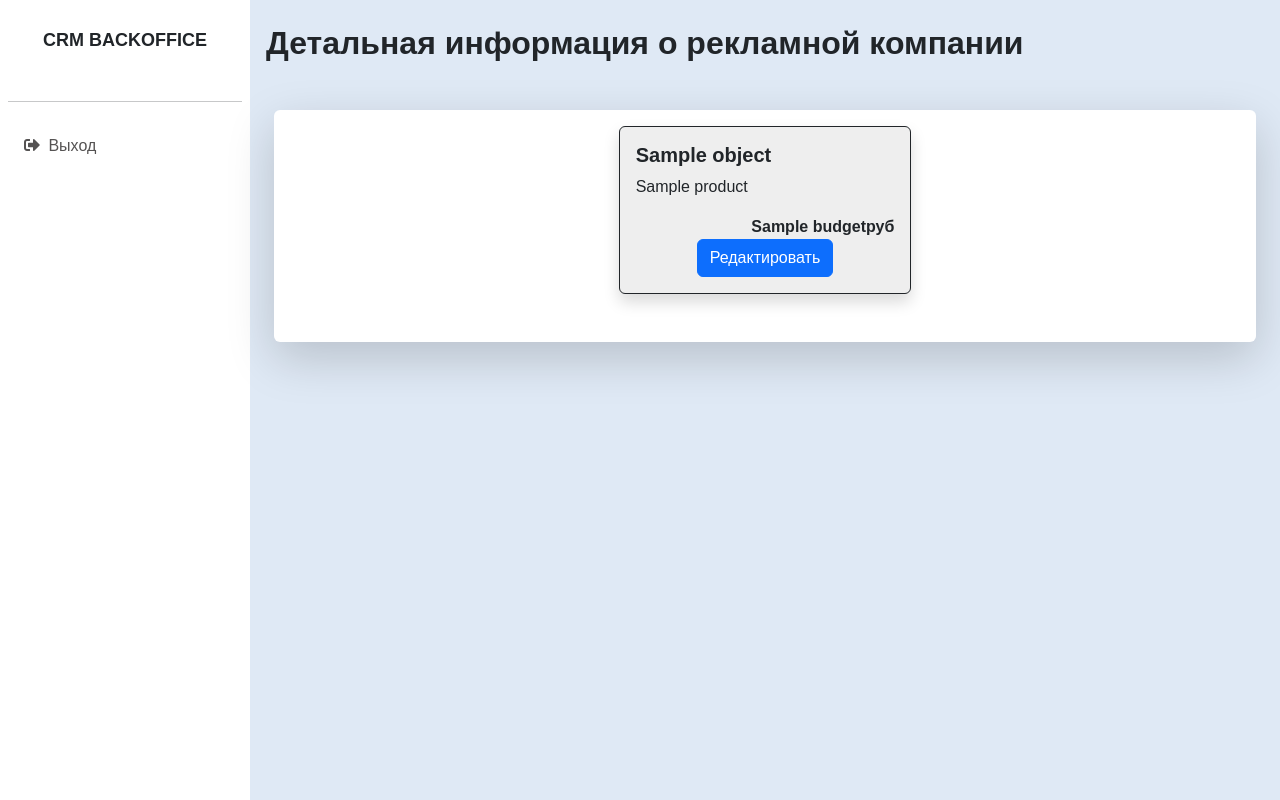
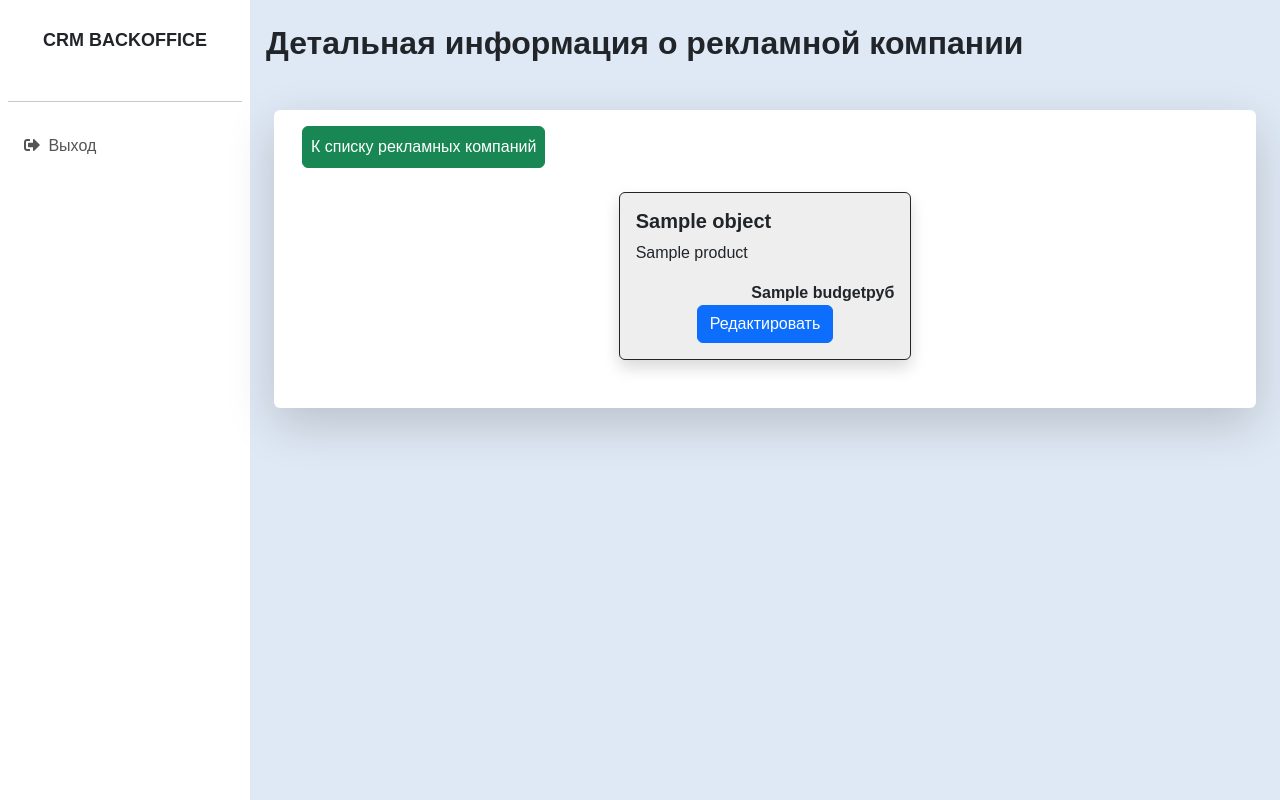
Before and after one commit to Nicksok2413/CRM, a Django app: template templates/ads/ads-detail.html in a window 1280 px wide. Run offline with Django 5.2, Linux system fonts and the light colour scheme; the template is opened without the code that fills it: most values are stand-ins (such as "Sample title", 1, 10 or a date in 2020).

Commit message:
update templates

```diff
--- a/templates/_base.html
+++ b/templates/_base.html
@@ -27,7 +27,7 @@
                 <span><i class="fas fa-microchip"></i></span><span class="ml-1"> Услуги</span>
             </a></li>
             {% endif %}
-            {% if perms.advertisements.view_advertisement %}
+            {% if perms.advertisements.view_adcampaign %}
             <li><a href="/ads/" class="bar-item text-decoration-none px-3 py-3 d-block">
                 <span><i class="fas fa-ad"></i></span><span class="ml-1"> Рекламные компании</span>
             </a></li>
--- a/templates/ads/ads-create.html
+++ b/templates/ads/ads-create.html
@@ -5,7 +5,7 @@
 <div class="row bg-white px-3 py-3 mx-2 my-5 rounded pb-5 shadow-lg">
     <div class="col"></div>
     <div class="col">
-        <form method="POST" action="/ads/new/">
+        <form method="POST" action="{% url 'ads:create' %}">
             {% csrf_token %}
             {{ form.as_p }}
             <button type="submit" class="btn btn-primary">Создать</button>
--- a/templates/ads/ads-delete.html
+++ b/templates/ads/ads-delete.html
@@ -6,7 +6,7 @@
     <div class="col"></div>
     <div class="col">
         <p>Вы уверены что хотите удалить "{{ object.name }}"?</p>
-        <form method="POST" action="/ads/{{ object.pk }}/delete/">
+        <form method="POST" action="{% url 'ads:delete' object.pk %}>
             {% csrf_token %}
             {{ form.as_p }}
             <button type="submit" class="btn btn-danger">Удалить</button>
--- a/templates/ads/ads-detail.html
+++ b/templates/ads/ads-detail.html
@@ -3,6 +3,9 @@
 {% block content %}
 <h2 class="fw-bold">Детальная информация о рекламной компании</h2>
 <div class="row bg-white px-3 py-3 mx-2 my-5 rounded pb-5 shadow-lg">
+    <div class="hstack gap-3 pb-4">
+        <a href="{% url 'ads:list' %}" class="btn btn-success p-2">К списку рекламных компаний</a>
+    </div>
     <div class="col"></div>
     <div class="col">
         <div class="card border-dark shadow" style="background: #eee">
@@ -11,7 +14,7 @@
                 <p class="card-text">{{ object.product.name }}</p>
                 <div class="d-flex justify-content-end fw-bold">{{ object.budget }}руб</div>
                 <div class="d-flex justify-content-center fw-bold">
-                    <a href="/ads/{{ object.pk }}/edit" class="btn btn-primary">Редактировать</a>
+                    <a href="{% url 'ads:edit' object.pk %}" class="btn btn-primary">Редактировать</a>
                 </div>
             </div>
         </div>
--- a/templates/ads/ads-edit.html
+++ b/templates/ads/ads-edit.html
@@ -5,7 +5,7 @@
 <div class="row bg-white px-3 py-3 mx-2 my-5 rounded pb-5 shadow-lg">
     <div class="col"></div>
     <div class="col">
-        <form method="POST" action="/ads/{{ object.pk }}/edit/">
+        <form method="POST" action="{% url 'ads:edit' object.pk %}">
             {% csrf_token %}
             {{ form.as_p }}
             <button type="submit" class="btn btn-primary">Применить</button>
--- a/templates/ads/ads-list.html
+++ b/templates/ads/ads-list.html
@@ -4,15 +4,15 @@
 <h2 class="fw-bold">Рекламные компании</h2>
 <div class="row bg-white px-3 py-3 mx-2 my-5 rounded pb-5 shadow-lg">
     <div class="hstack gap-3 pb-4">
-        <a href="/ads/new" class="btn btn-success p-2">Создать</a>
+        <a href="{% url 'ads:create' %}" class="btn btn-success p-2">Создать</a>
         <a href="/ads/statistic" class="btn btn-primary p-2">Статистика</a>
     </div>
     <div class="col">
         <ul class="list-group">
             {% for ad in ads %}
             <li class="list-group-item list-group-item-light d-flex justify-content-between">
-                <a href="/ads/{{ ad.pk }}" class="text-decoration-none link-dark">{{ ad.name }}</a>
-                <a href="/ads/{{ ad.pk }}/delete" class="btn btn-danger">Удалить</a>
+                <a href="{% url 'ads:detail' ad.pk %}" class="text-decoration-none link-dark">{{ ad.name }}</a>
+                <a href="{% url 'ads:delete' ad.pk %}" class="btn btn-danger">Удалить</a>
             </li>
             {% endfor %}
         </ul>
--- a/templates/ads/ads-statistic.html
+++ b/templates/ads/ads-statistic.html
@@ -7,7 +7,7 @@
         <ul class="list-group">
             {% for ad in ads %}
             <li class="list-group-item list-group-item-light d-flex justify-content-between">
-                <a href="/ads/{{ ad.pk }}" class="text-decoration-none link-dark">{{ ad.name }}</a>
+                <a href="{% url 'ads:detail' ad.pk %}" class="text-decoration-none link-dark">{{ ad.name }}</a>
                 <p>Лидов: {{ ad.leads_count }} | Активных клиентов: {{ ad.customers_count }} | Соотношение контрактов к затратам: {{ ad.profit|default_if_none:"-" }}</p>
             </li>
             {% endfor %}
```
